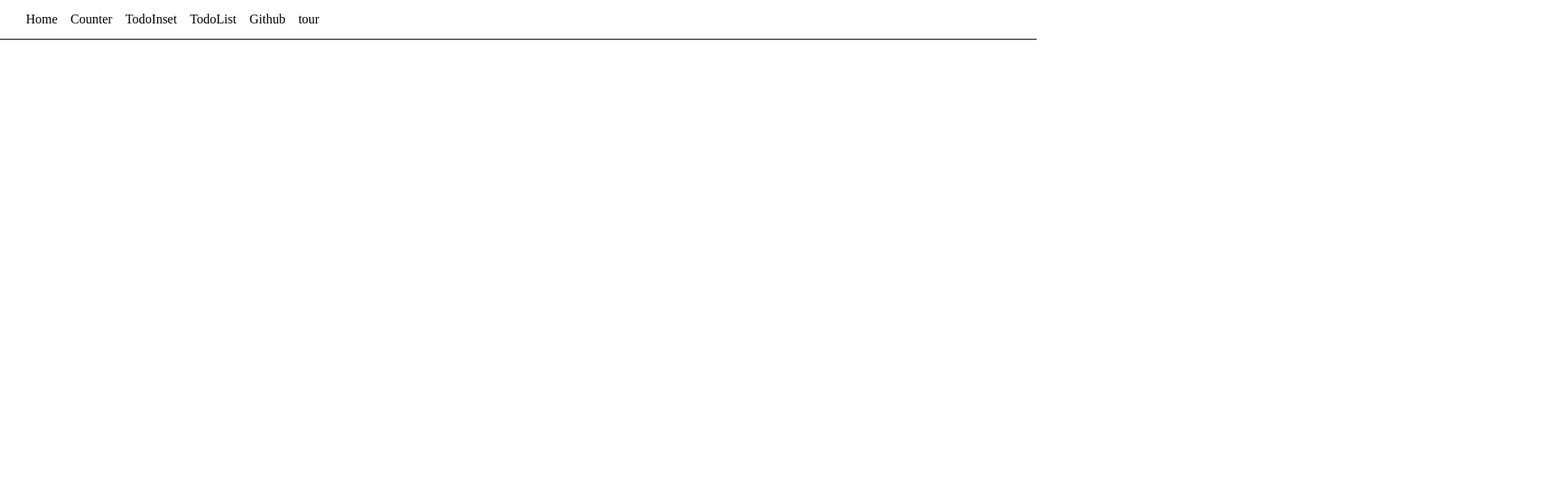
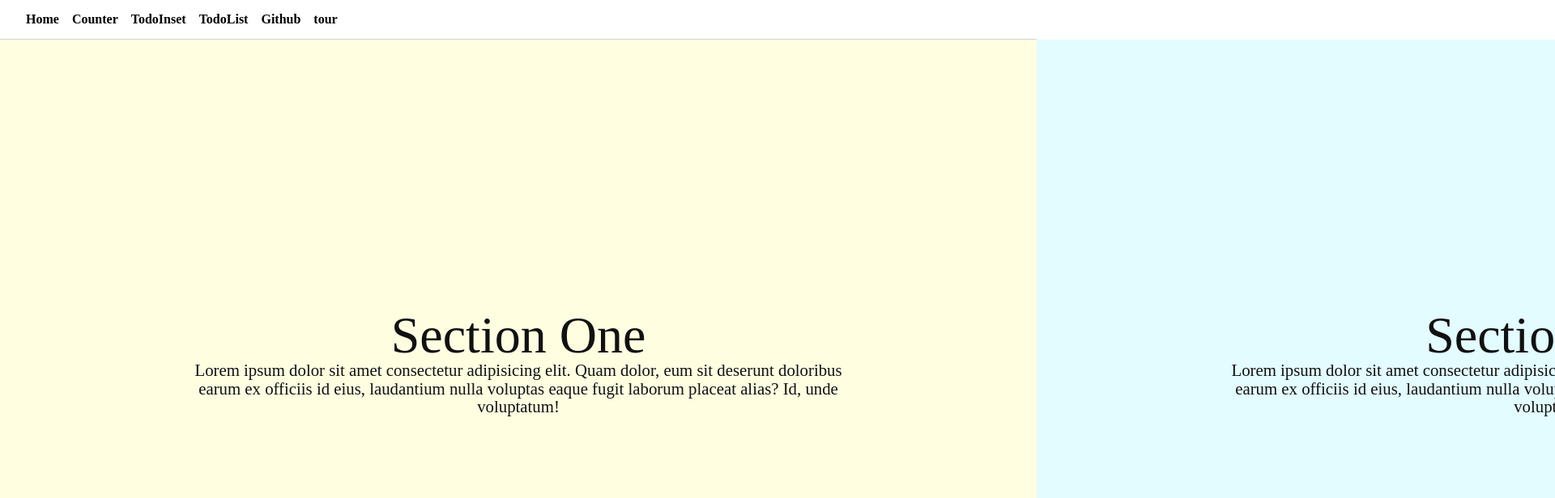
Before and after one commit to qkrwlgh91/ts-redux-practice, a React (Create React App) app: page / in a window 1280 px wide. Shown: the top 616 px of the page at 81% size, 1920 px wide, since content can reach past the window. Built offline with nearby package versions, Linux system fonts and the light colour scheme; what typesafe-actions would draw is missing.

Commit message:
horizontal prac...

```diff
--- a/public/index.html
+++ b/public/index.html
@@ -39,5 +39,6 @@
       To begin the development, run `npm start` or `yarn start`.
       To create a production bundle, use `npm run build` or `yarn build`.
     -->
+
   </body>
 </html>
--- a/src/components/Home.tsx
+++ b/src/components/Home.tsx
@@ -3,8 +3,32 @@ import React from 'react';
 
 function Home() {
     return (
-        <>
-        </>
+        <div className="container">
+            <section>
+                <div className="content" data-0="transform:translateX(0%);" data-1000="transform:translateX(-400%);">
+                    <h2>Section One</h2>
+                    <p>Lorem ipsum dolor sit amet consectetur adipisicing elit. Quam dolor, eum sit deserunt doloribus earum ex officiis id eius, laudantium nulla voluptas eaque fugit laborum placeat alias? Id, unde voluptatum!</p>
+                    </div>
+            </section>
+            <section>
+                <div className="content">
+                    <h2>Section Two</h2>
+                    <p>Lorem ipsum dolor sit amet consectetur adipisicing elit. Quam dolor, eum sit deserunt doloribus earum ex officiis id eius, laudantium nulla voluptas eaque fugit laborum placeat alias? Id, unde voluptatum!</p>
+                    </div>
+            </section>
+            <section>
+                <div className="content">
+                    <h2>Section Three</h2>
+                    <p>Lorem ipsum dolor sit amet consectetur adipisicing elit. Quam dolor, eum sit deserunt doloribus earum ex officiis id eius, laudantium nulla voluptas eaque fugit laborum placeat alias? Id, unde voluptatum!</p>
+                    </div>
+            </section>
+            <section>
+                <div className="content">
+                    <h2>Section Four</h2>
+                    <p>Lorem ipsum dolor sit amet consectetur adipisicing elit. Quam dolor, eum sit deserunt doloribus earum ex officiis id eius, laudantium nulla voluptas eaque fugit laborum placeat alias? Id, unde voluptatum!</p>
+                    </div>
+            </section>
+        </div>
     )
 }
 
--- /dev/null
+++ b/src/scss/import/home/_home.scss
@@ -0,0 +1,40 @@
+.container {
+    position: relative;
+    top: 0;
+    left: 0;
+    width: 100%;
+    display: flex;
+    section {
+        min-width: 100%;
+        height: auto;
+        display: flex;
+        justify-content: center;
+        align-items: center;
+        height: 100vh;
+        background: #fffee1;
+        &:nth-child(2) {
+            background: #e2fcff;
+        }
+        &:nth-child(3) {
+            background: #d0eaff;
+        }
+        &:nth-child(4) {
+            background: #fce8f4;
+        }
+        .content {
+            max-width: 800px;
+            padding: 40px;
+            text-align: center;
+            h2 {
+                font-size: 4rem;
+                color: #111;
+                text-align: center;
+            }
+            p {
+                font-size: 1.3rem;
+                line-height: 1.4rem;
+                color: #111;
+            }
+        }
+    }
+}
--- a/src/scss/import/nav/_header.scss
+++ b/src/scss/import/nav/_header.scss
@@ -1,10 +1,11 @@
 header {
-    border-bottom: 1px solid black;
+    border-bottom: 1.5px solid lightgray;
     padding: 1rem;
     ul li {
         display: inline;
         margin-left: 1rem;
         font-size: 1rem;
+        font-weight: 600;
         &:hover {
             background: pink;
         }
--- a/src/scss/tsprac.scss
+++ b/src/scss/tsprac.scss
@@ -2,3 +2,4 @@
 @import "common/base";
 @import "common/mixsins";
 @import "import/nav/header";
+@import "import/home/home";
```
